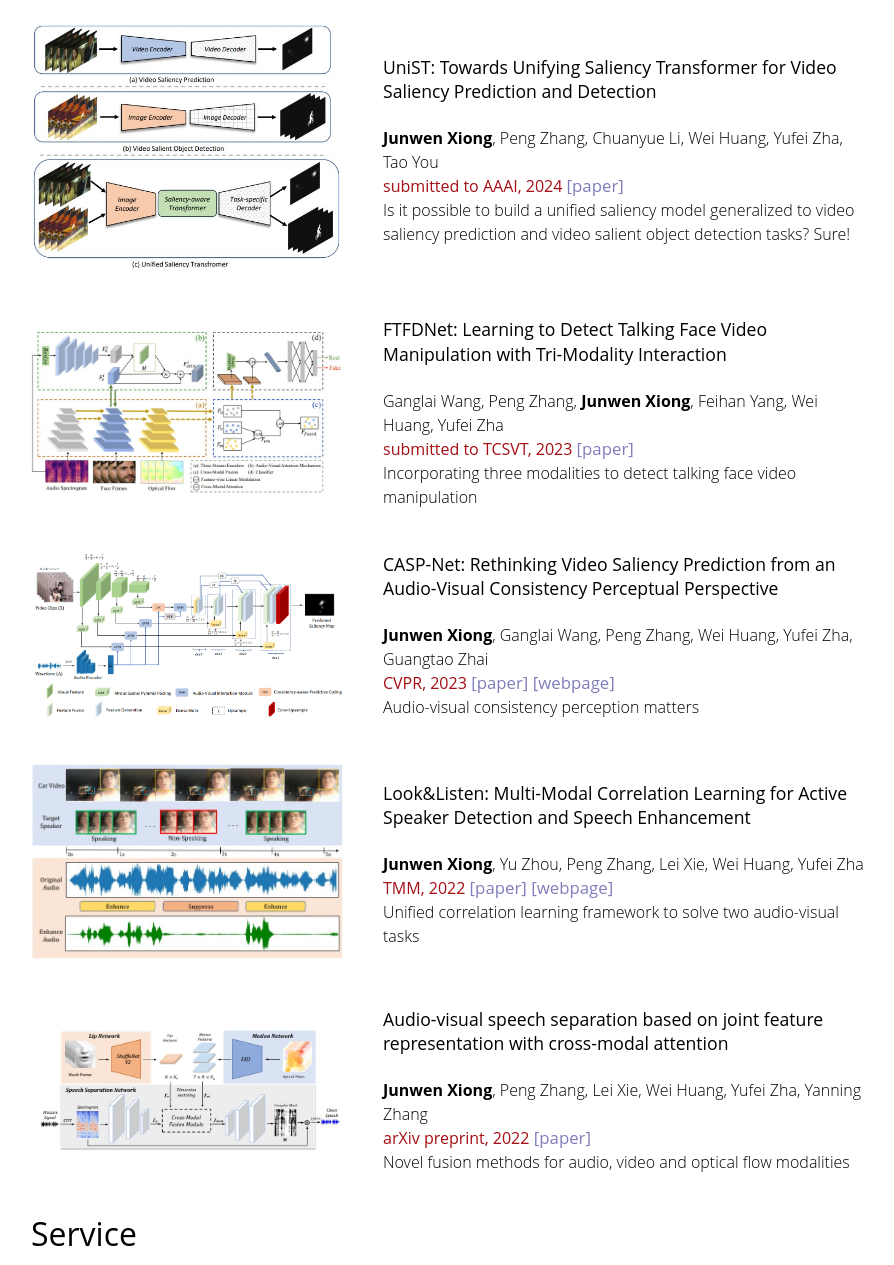
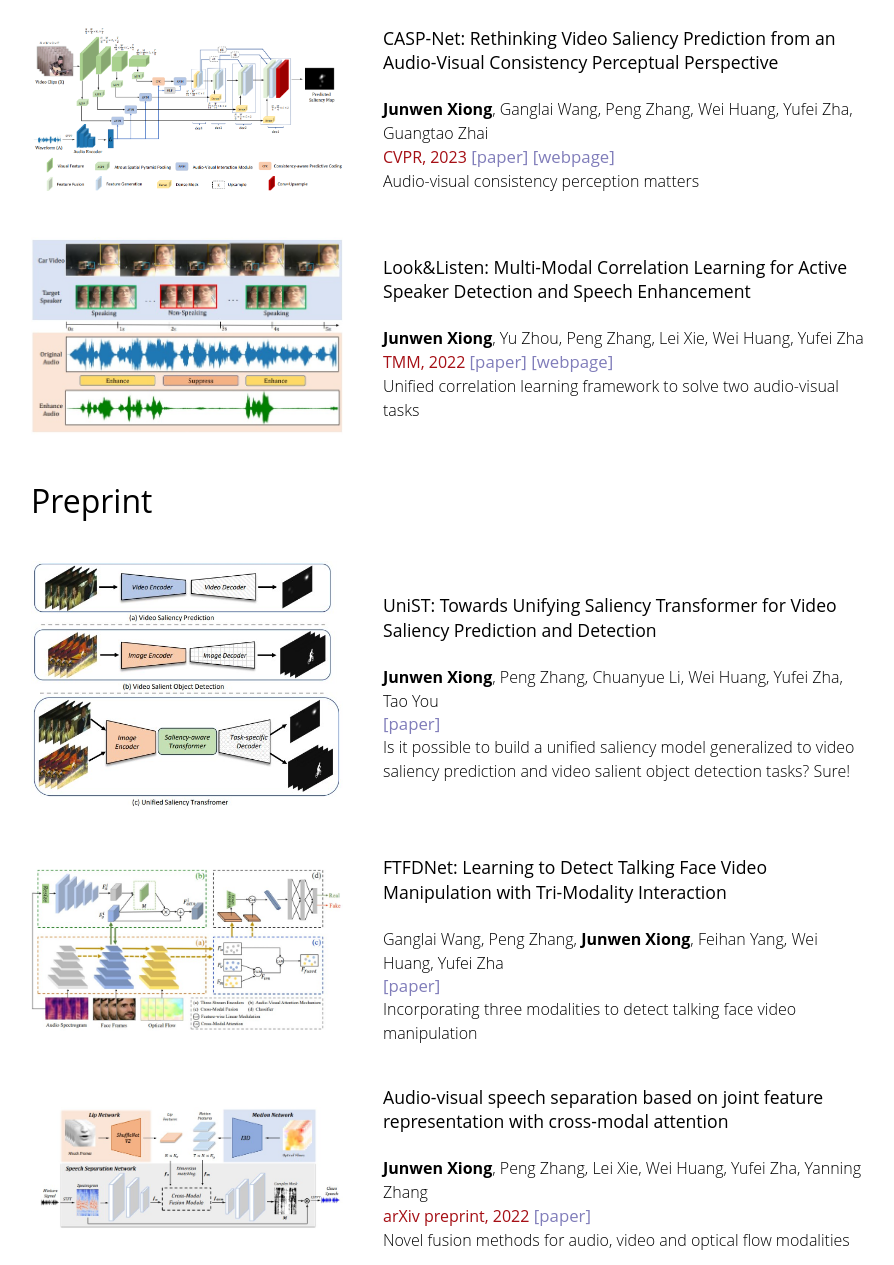
Before and after one commit to junwenxiong/junwenxiong.github.io, a plain HTML site: page index.html in a window 1280 px wide. Shown: the part 850-2115 px from the top of the page, without its empty margins (229-1123 px from the left). Drawn offline with Linux system fonts and the light colour scheme.

Commit message:
update paper infos

```diff
--- a/index.html
+++ b/index.html
@@ -118,7 +118,7 @@
 							<tr>
 								<td
 									style="padding:20px;width:110%;vertical-align:middle">
-									<heading>Paper List</heading>
+									<heading>Publication</heading>
 								</td>
 							</tr>
 						</tbody>
@@ -146,75 +146,10 @@
 									</paper>
 									<papervenue> CVPR, 2024</papervenue>
 									<a
-										href="">[paper]</a>
+										href="https://arxiv.org/abs/2403.01226">[paper]</a>
 									<a href="DiffSal/index.html">[webpage]</a>
 									<br>
 									<paper>Generalized audio-visual saliency prediction framework</paper>
-								</td>
-							</tr>
-					</table>
-
-					<table
-						style="width:110%;border:0px;border-spacing:0px;border-collapse:separate;margin-right:auto;margin-left:auto;">
-						<tbody>
-							<tr onmouseout="end_user_stop()" onmouseover="end_user_start()">
-								<td style="padding:20px;width:40%;vertical-align:left">
-									<div><img style="width:100%;max-width:100%"
-											src="images/UniST.jpg"></div>
-								</td>
-								<td
-									style="padding:20px;width:60%;vertical-align:middle">
-									<papertitle>UniST: Towards Unifying Saliency
-										Transformer for Video Saliency
-										Prediction and Detection
-									</papertitle>
-									<br>
-									<br>
-									<paper><b>Junwen Xiong</b>, Peng Zhang, Chuanyue
-										Li, Wei Huang, Yufei Zha, Tao You
-										<br>
-									</paper>
-									<papervenue> submitted to AAAI, 2024
-									</papervenue>
-									<a
-										href="https://arxiv.org/pdf/2309.08220.pdf">[paper]</a>
-									<br>
-									<paper> Is it possible to build a unified
-										saliency model generalized to video
-										saliency prediction and video salient
-										object detection tasks? Sure!</paper>
-								</td>
-							</tr>
-					</table>
-
-					<table
-						style="width:110%;border:0px;border-spacing:0px;border-collapse:separate;margin-right:auto;margin-left:auto;">
-						<tbody>
-							<tr onmouseout="end_user_stop()" onmouseover="end_user_start()">
-								<td style="padding:20px;width:40%;vertical-align:left">
-									<div><img style="width:100%;max-width:100%"
-											src="images/FTFDNet.jpg"></div>
-								</td>
-								<td
-									style="padding:20px;width:60%;vertical-align:middle">
-									<papertitle>FTFDNet: Learning to Detect Talking
-										Face Video Manipulation with
-										Tri-Modality Interaction
-									</papertitle>
-									<br>
-									<br>
-									<paper>Ganglai Wang, Peng Zhang, <b>Junwen
-											Xiong</b>, Feihan Yang, Wei
-										Huang, Yufei Zha
-										<br>
-									</paper>
-									<papervenue> submitted to TCSVT, 2023
-									</papervenue>
-									<a
-										href="https://arxiv.org/pdf/2307.03990.pdf">[paper]</a>
-									<br>
-									<paper>Incorporating three modalities to detect
-										talking face video manipulation</paper>
 								</td>
 							</tr>
 					</table>
@@ -286,6 +221,88 @@
 							</tr>
 					</table>
 
+
+					<!-- 预印本 -->
+
+					<table
+						style="width:110%;border:0px;border-spacing:0px;border-collapse:separate;margin-right:auto;margin-left:auto;">
+						<tbody>
+							<tr>
+								<td
+									style="padding:20px;width:110%;vertical-align:middle">
+									<heading>Preprint</heading>
+								</td>
+							</tr>
+						</tbody>
+					</table>
+
+
+					<table
+						style="width:110%;border:0px;border-spacing:0px;border-collapse:separate;margin-right:auto;margin-left:auto;">
+						<tbody>
+							<tr onmouseout="end_user_stop()" onmouseover="end_user_start()">
+								<td style="padding:20px;width:40%;vertical-align:left">
+									<div><img style="width:100%;max-width:100%"
+											src="images/UniST.jpg"></div>
+								</td>
+								<td
+									style="padding:20px;width:60%;vertical-align:middle">
+									<papertitle>UniST: Towards Unifying Saliency
+										Transformer for Video Saliency
+										Prediction and Detection
+									</papertitle>
+									<br>
+									<br>
+									<paper><b>Junwen Xiong</b>, Peng Zhang, Chuanyue
+										Li, Wei Huang, Yufei Zha, Tao You
+										<br>
+									</paper>
+									<!--<papervenue> submitted to AAAI, 2024 -->
+									</papervenue>
+									<a
+										href="https://arxiv.org/pdf/2309.08220.pdf">[paper]</a>
+									<br>
+									<paper> Is it possible to build a unified
+										saliency model generalized to video
+										saliency prediction and video salient
+										object detection tasks? Sure!</paper>
+								</td>
+							</tr>
+					</table>
+
+
+					<table
+						style="width:110%;border:0px;border-spacing:0px;border-collapse:separate;margin-right:auto;margin-left:auto;">
+						<tbody>
+							<tr onmouseout="end_user_stop()" onmouseover="end_user_start()">
+								<td style="padding:20px;width:40%;vertical-align:left">
+									<div><img style="width:100%;max-width:100%"
+											src="images/FTFDNet.jpg"></div>
+								</td>
+								<td
+									style="padding:20px;width:60%;vertical-align:middle">
+									<papertitle>FTFDNet: Learning to Detect Talking
+										Face Video Manipulation with
+										Tri-Modality Interaction
+									</papertitle>
+									<br>
+									<br>
+									<paper>Ganglai Wang, Peng Zhang, <b>Junwen
+											Xiong</b>, Feihan Yang, Wei
+										Huang, Yufei Zha
+										<br>
+									</paper>
+									<!--<papervenue> submitted to TCSVT, 2023-->
+									</papervenue>
+									<a
+										href="https://arxiv.org/pdf/2307.03990.pdf">[paper]</a>
+									<br>
+									<paper>Incorporating three modalities to detect
+										talking face video manipulation</paper>
+								</td>
+							</tr>
+					</table>
+
 					<table
 						style="width:110%;border:0px;border-spacing:0px;border-collapse:separate;margin-right:auto;margin-left:auto;">
 						<tbody>
@@ -319,6 +336,7 @@
 							</tr>
 					</table>
 
+					<!-- 审稿人 -->
 					<table
 						style="width:110%;border:0px;border-spacing:0px;border-collapse:separate;margin-right:auto;margin-left:auto;">
 						<tbody>
```
Also changed, not shown: DiffSal/index.html (+1 -1 lines).
